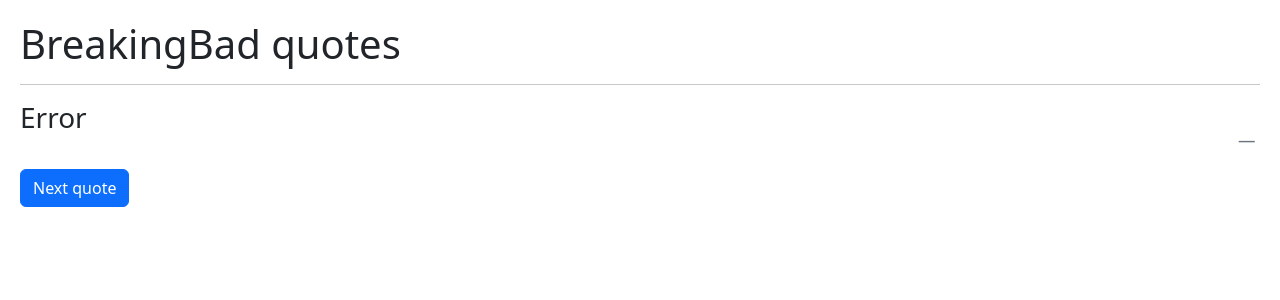
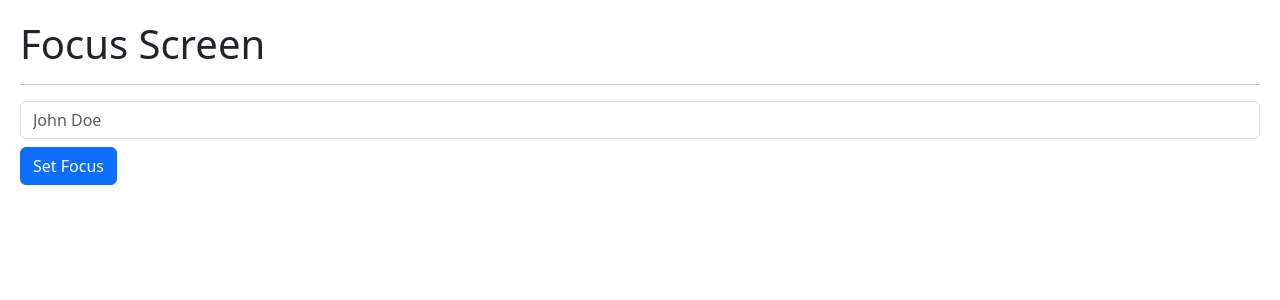
Before and after one commit to karluxio/frontend-react-hooks-app, a React (Vite) app: page / in a window 1280 px wide. Shown: the top 300 px of the page. Built offline with nearby package versions, Linux system fonts and the light colour scheme; no server answers.

Commit message:
feat: add FocusScreen with useRef

```diff
--- /dev/null
+++ b/src/04-useRef/FocusScreen.jsx
@@ -0,0 +1,27 @@
+import { useRef } from "react"
+
+export const FocusScreen = () => {
+
+  const inputRef = useRef()
+
+  const onClick = () => {
+    // inputRef.current.focus()
+    inputRef.current.select()
+  }
+
+  return (
+    <>
+      <h1>Focus Screen</h1>
+      <hr />
+
+      <input
+        ref={inputRef}
+        type="text"
+        placeholder="John Doe"
+        className="form-control"
+      />
+
+      <button className="btn btn-primary mt-2" onClick={onClick}>Set Focus</button>
+    </>
+  )
+}
--- a/src/main.jsx
+++ b/src/main.jsx
@@ -6,9 +6,10 @@
 // import { CounterWithCustomHook } from './01-useState/CounterWithCustomHook'
 // import { SimpleForm } from './02-useEffect/SimpleForm'
 // import { FormWithCustomForm } from './02-useEffect/FormWithCustomHook'
+// import { MultiplesCustomHooks } from './03-examples/MultiplesCustomHooks'
+import { FocusScreen } from './04-useRef/FocusScreen'
 
 import './index.css'
-import { MultiplesCustomHooks } from './03-examples/MultiplesCustomHooks'
 
 ReactDOM.createRoot(document.getElementById('root')).render(
   // <React.StrictMode>
@@ -18,7 +19,8 @@
     {/* <CounterWithCustomHook /> */}
     {/* <SimpleForm /> */}
     {/* <FormWithCustomForm /> */}
-    <MultiplesCustomHooks />
+    {/* <MultiplesCustomHooks /> */}
+    <FocusScreen />
   </>
 
 
```
